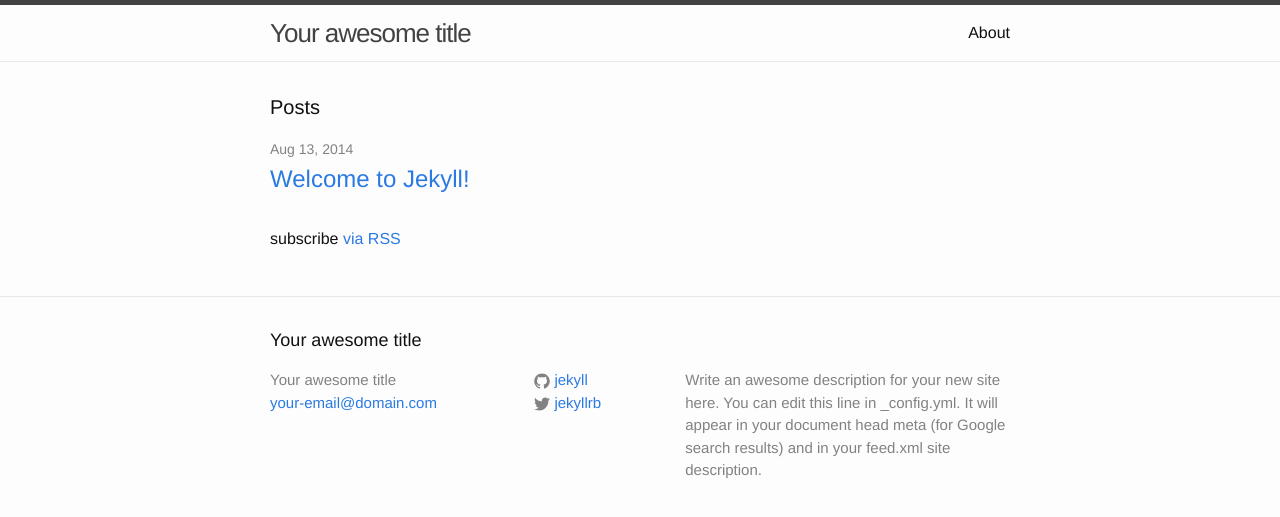
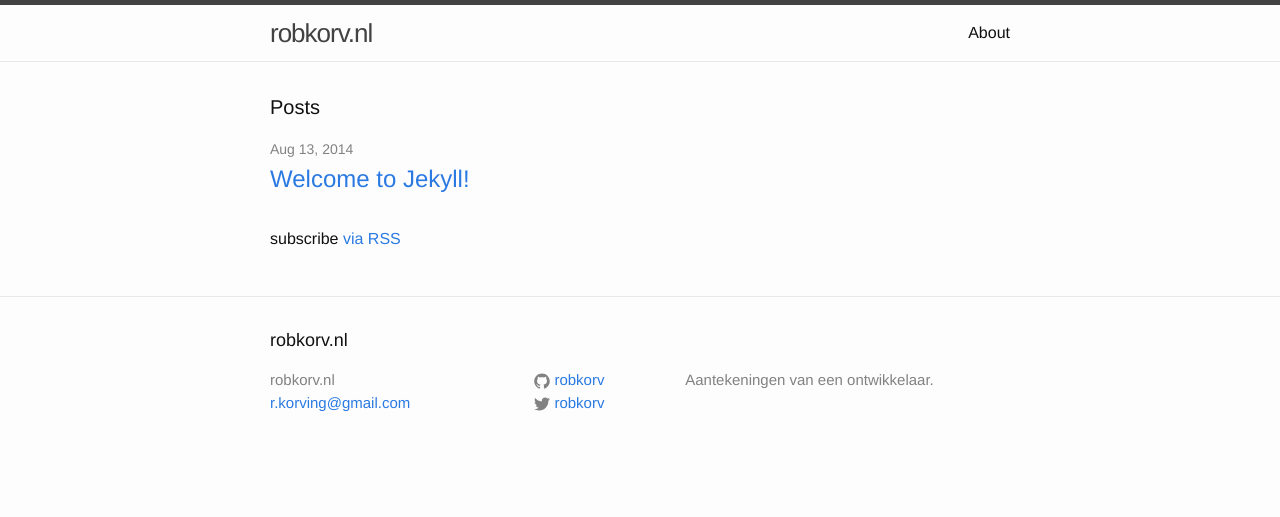
Before and after one commit to robkorv/robkorv.github.io, a Jekyll site: the page built from index.html, in a window 1280 px wide. Shown: the top 517 px of the page. Built offline with Jekyll 4.4.1, drawn with Linux system fonts in a browser that asks for light colours; comment, search, counter and statistics services are not loaded.

Commit message:
personal settings

```diff
--- a/_config.yml
+++ b/_config.yml
@@ -1,16 +1,14 @@
 # site settings
-title: Your awesome title
-email: your-email@domain.com
-description: > # this means to ignore newlines until "baseurl:"
-  Write an awesome description for your new site here. You can edit this
-  line in _config.yml. It will appear in your document head meta (for
-  Google search results) and in your feed.xml site description.
-baseurl: "" # the subpath of your site, e.g. /blog/
-url: "http://yourdomain.com" # the base hostname & protocol for your site
-twitter_username: jekyllrb
-github_username:  jekyll
+title: robkorv.nl
+email: r.korving@gmail.com
+description: >
+  Aantekeningen van een ontwikkelaar.
+baseurl: ""
+url: "https://robkorv.nl"
+twitter_username: robkorv
+github_username:  robkorv
 
-# build settings
+# render settings
 markdown: kramdown
 
 # do not render
```
